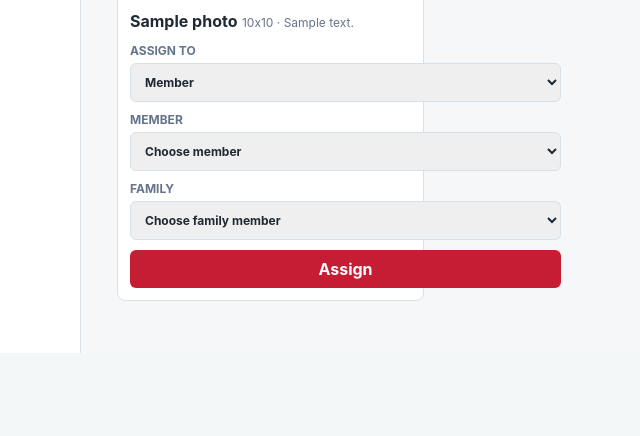
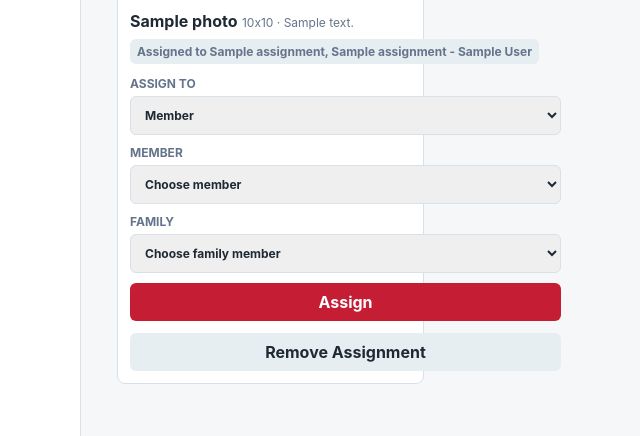
Before and after one commit to kgustafson/Jubilaires_Membership, a FastAPI app: template jubilaires_membership/templates/unassigned_photos.html in a window 1280 px wide. Shown: the part 627-1063 px from the top of the page, without its empty margins (177-817 px from the left). Before the commit the page ends 980 px from the top, so only its background shows below. Run offline with FastAPI, Linux system fonts and the light colour scheme; the template is opened without the code that fills it: most values are stand-ins (such as "Sample title", 1, 10 or a date in 2020).

Commit message:
v1.0.17 expand photo review assignments

```diff
--- a/jubilaires_membership/app.py
+++ b/jubilaires_membership/app.py
@@ -310,11 +310,12 @@ async def update_family_photo(request: Request, member_id: int, family_id: int):
 
 @app.get("/photos/unassigned", response_class=HTMLResponse)
 def unassigned_photos(request: Request):
+    assignments = members.photo_assignments()
     return templates.TemplateResponse(
         request,
         "unassigned_photos.html",
         {
-            "photos": photos.unassigned_roster_photos(members.assigned_picture_paths()),
+            "photos": photos.roster_photos(assignments),
             "members": members.member_options(),
             "families": members.family_options(),
         },
@@ -330,6 +331,7 @@ async def assign_photo(request: Request):
     family_id = int(form.get("family_id") or 0)
     if not photo_path:
         return RedirectResponse(url="/photos/unassigned?missing_photo=1", status_code=303)
+    members.clear_picture_path(photo_path)
     if target_type == "family" and family_id:
         member_id = members.family_owner_id(family_id) or member_id
     if target_type == "family" and member_id and family_id:
@@ -339,3 +341,12 @@ async def assign_photo(request: Request):
     else:
         return RedirectResponse(url="/photos/unassigned?missing_target=1", status_code=303)
     return RedirectResponse(url="/photos/unassigned?assigned=1", status_code=303)
+
+
+@app.post("/photos/remove")
+async def remove_photo_assignment(request: Request):
+    form = await request.form()
+    photo_path = (form.get("photo_path") or "").strip()
+    if photo_path:
+        members.clear_picture_path(photo_path)
+    return RedirectResponse(url="/photos/unassigned?removed=1", status_code=303)
--- a/jubilaires_membership/services/members.py
+++ b/jubilaires_membership/services/members.py
@@ -598,6 +598,63 @@ def assigned_picture_paths() -> set[str]:
     return {row["picture_path"] for row in rows}
 
 
+def photo_assignments() -> dict[str, dict]:
+    rows = db.fetch_all(
+        """
+        SELECT
+            'member' AS target_type,
+            m.id AS member_id,
+            NULL::integer AS family_id,
+            m.picture_path,
+            m.first_name,
+            m.last_name,
+            NULL::text AS relationship,
+            NULL::text AS member_first_name,
+            NULL::text AS member_last_name
+        FROM member m
+        WHERE m.picture_path IS NOT NULL
+          AND m.picture_path <> ''
+        UNION ALL
+        SELECT
+            'family' AS target_type,
+            mf.member_id,
+            mf.id AS family_id,
+            mf.picture_path,
+            mf.first_name,
+            mf.last_name,
+            mf.relationship,
+            m.first_name AS member_first_name,
+            m.last_name AS member_last_name
+        FROM member_family mf
+        JOIN member m ON m.id = mf.member_id
+        WHERE mf.picture_path IS NOT NULL
+          AND mf.picture_path <> ''
+        """
+    )
+    return {row["picture_path"]: row for row in rows}
+
+
+def clear_picture_path(picture_path: str) -> None:
+    db.execute(
+        """
+        UPDATE member
+        SET picture_path = NULL,
+            updated_at = now()
+        WHERE picture_path = :picture_path
+        """,
+        {"picture_path": picture_path},
+    )
+    db.execute(
+        """
+        UPDATE member_family
+        SET picture_path = NULL,
+            updated_at = now()
+        WHERE picture_path = :picture_path
+        """,
+        {"picture_path": picture_path},
+    )
+
+
 def member_options() -> list[dict]:
     return db.fetch_all(
         """
--- a/jubilaires_membership/services/photos.py
+++ b/jubilaires_membership/services/photos.py
@@ -140,3 +140,31 @@ def unassigned_roster_photos(assigned_paths: set[str]) -> list[dict[str, str | i
             }
         )
     return photos
+
+
+def roster_photos(assignments: dict[str, dict] | None = None) -> list[dict[str, str | int | None]]:
+    assignments = assignments or {}
+    roster = []
+    for row in roster_manifest_rows():
+        path = row.get("static_path", "")
+        try:
+            source = path_from_static_url(path)
+        except ValueError:
+            continue
+        if not source.exists() or source.suffix.lower() not in IMAGE_EXTENSIONS:
+            continue
+        width, height = image_dimensions(source)
+        assignment = assignments.get(path)
+        roster.append(
+            {
+                "position": row.get("position", ""),
+                "path": path,
+                "name": Path(path).name,
+                "description": row.get("description", ""),
+                "width": width,
+                "height": height,
+                "assignment": assignment,
+                "is_assigned": bool(assignment),
+            }
+        )
+    return roster
--- a/jubilaires_membership/static/membership.css
+++ b/jubilaires_membership/static/membership.css
@@ -927,6 +927,21 @@ textarea {
   overflow-wrap: anywhere;
 }
 
+.assignment-pill {
+  background: var(--brand-soft);
+  border-radius: 6px;
+  color: var(--brand);
+  display: inline-block;
+  font-weight: 700;
+  margin-top: 8px;
+  padding: 5px 7px;
+}
+
+.assignment-pill.unassigned {
+  background: #f1f5f9;
+  color: var(--muted);
+}
+
 .photo-review-grid {
   display: grid;
   gap: 14px;
@@ -961,6 +976,10 @@ textarea {
   font-weight: 700;
   gap: 5px;
   text-transform: uppercase;
+}
+
+.photo-remove-form {
+  display: grid;
 }
 
 @media (max-width: 900px) {
--- a/jubilaires_membership/templates/unassigned_photos.html
+++ b/jubilaires_membership/templates/unassigned_photos.html
@@ -6,7 +6,7 @@
 <section class="page-heading">
   <div>
     <h1>Photo Review</h1>
-    <p>Roster photos that are not assigned to a member or family record.</p>
+    <p>Roster photos and their current member or family assignment.</p>
   </div>
 </section>
 
@@ -20,14 +20,26 @@
           {% if photo.width and photo.height %}{{ photo.width }}x{{ photo.height }}{% endif %}
           {% if photo.description %} · {{ photo.description }}{% endif %}
         </small>
+        {% if photo.assignment %}
+          <small class="assignment-pill">
+            Assigned to
+            {% if photo.assignment.target_type == "member" %}
+              {{ photo.assignment.last_name }}, {{ photo.assignment.first_name }}
+            {% else %}
+              {{ photo.assignment.member_last_name }}, {{ photo.assignment.member_first_name }} - {{ photo.assignment.first_name }}{% if photo.assignment.last_name %} {{ photo.assignment.last_name }}{% endif %}
+            {% endif %}
+          </small>
+        {% else %}
+          <small class="assignment-pill unassigned">Unassigned</small>
+        {% endif %}
       </div>
       <form action="/photos/assign" method="post" class="photo-assign-form">
         <input type="hidden" name="photo_path" value="{{ photo.path }}">
         <label>
           Assign To
           <select name="target_type" data-photo-target-type>
-            <option value="member">Member</option>
-            <option value="family">Family</option>
+            <option value="member" {% if photo.assignment and photo.assignment.target_type == "member" %}selected{% endif %}>Member</option>
+            <option value="family" {% if photo.assignment and photo.assignment.target_type == "family" %}selected{% endif %}>Family</option>
           </select>
         </label>
         <label data-member-target>
@@ -35,7 +47,7 @@
           <select name="member_id">
             <option value="">Choose member</option>
             {% for member in members %}
-              <option value="{{ member.id }}">{{ member.last_name }}, {{ member.first_name }}</option>
+              <option value="{{ member.id }}" {% if photo.assignment and photo.assignment.target_type == "member" and photo.assignment.member_id == member.id %}selected{% endif %}>{{ member.last_name }}, {{ member.first_name }}</option>
             {% endfor %}
           </select>
         </label>
@@ -44,7 +56,7 @@
           <select name="family_id">
             <option value="">Choose family member</option>
             {% for family in families %}
-              <option value="{{ family.id }}" data-member-id="{{ family.member_id }}">
+              <option value="{{ family.id }}" data-member-id="{{ family.member_id }}" {% if photo.assignment and photo.assignment.target_type == "family" and photo.assignment.family_id == family.id %}selected{% endif %}>
                 {{ family.member_last_name }}, {{ family.member_first_name }} - {{ family.first_name }}{% if family.last_name %} {{ family.last_name }}{% endif %} ({{ family.relationship|title }})
               </option>
             {% endfor %}
@@ -52,11 +64,17 @@
         </label>
         <button type="submit">Assign</button>
       </form>
+      {% if photo.assignment %}
+        <form action="/photos/remove" method="post" class="photo-remove-form">
+          <input type="hidden" name="photo_path" value="{{ photo.path }}">
+          <button type="submit" class="secondary-button">Remove Assignment</button>
+        </form>
+      {% endif %}
     </article>
   {% else %}
     <div class="detail-panel">
-      <h2>All Set</h2>
-      <p>No unassigned roster photos found.</p>
+      <h2>No Photos</h2>
+      <p>No roster photos found.</p>
     </div>
   {% endfor %}
 </section>
```
Also changed, not shown: revision.md (+10 -0 lines), version.md (+2 -2 lines).
